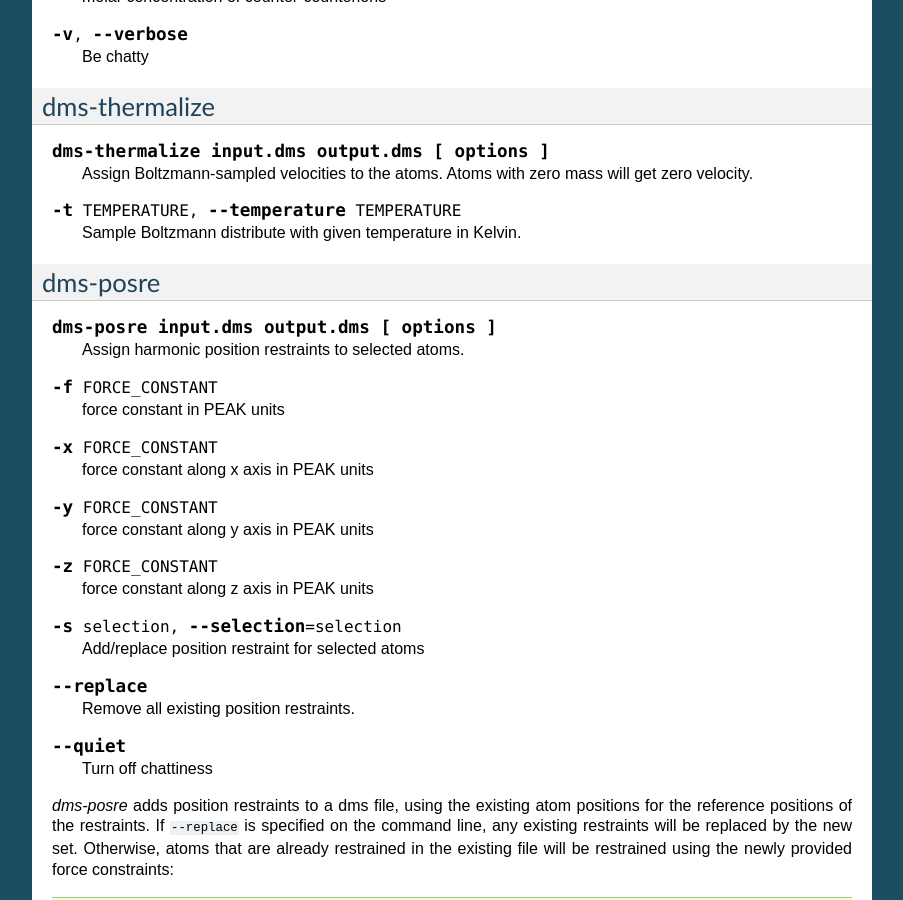
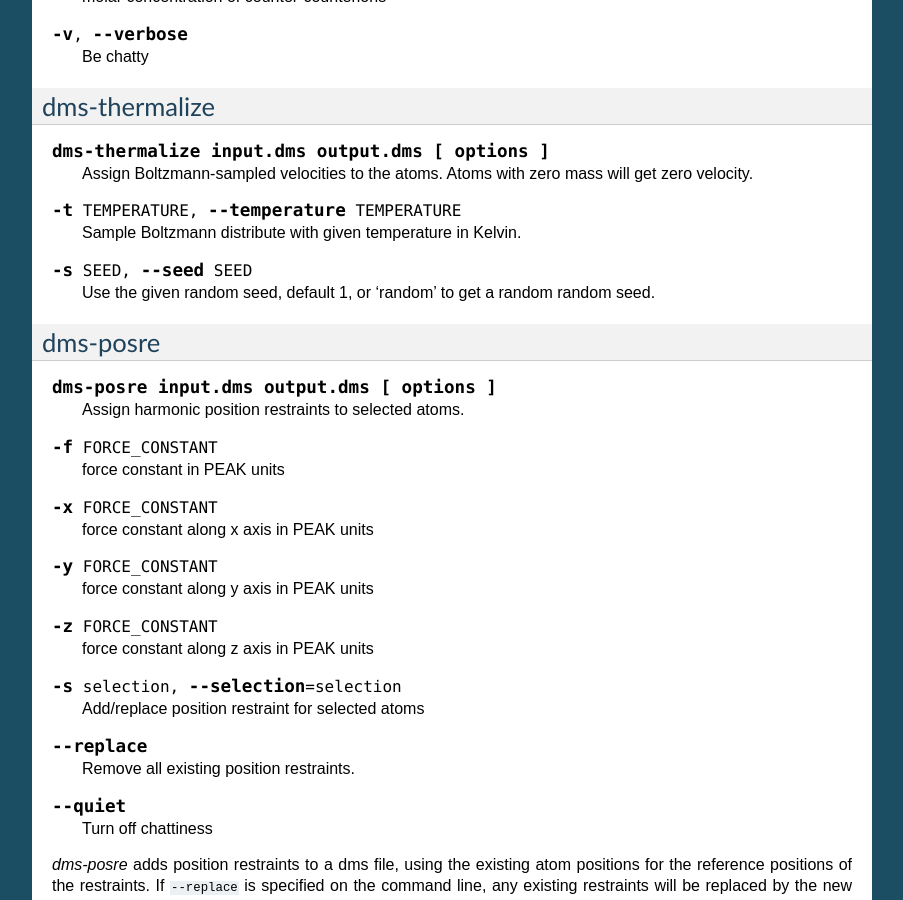
Before and after one commit to DEShawResearch/msys, a Sphinx documentation site: the page built from doc/source/tools.rst, in a window 1280 px wide and 900 px high, scrolled down 6588 px. Shown: the whole window, without its empty margins (198-1101 px from the left). Built offline with Sphinx 7.4.7, drawn with Linux system fonts in a browser that asks for light colours; the version number could not be read and is left out.

Commit message:
Make dms-thermalize produce reproducible results by default, unless  the user explicitly asks for a random random seed.
[git-p4: depot-paths = "//depot/desrad/main/sw/libs/msys/": change = 134063]

```diff
--- a/doc/source/tools.rst
+++ b/doc/source/tools.rst
@@ -475,6 +475,11 @@ dms-thermalize
 
    Sample Boltzmann distribute with given temperature in Kelvin.
 
+.. cmdoption:: -s SEED, --seed SEED
+
+   Use the given random seed, default 1, or 'random' to get a random random
+   seed.
+
 
 dms-posre
 ---------
```
Also changed, not shown: 2 other files.
